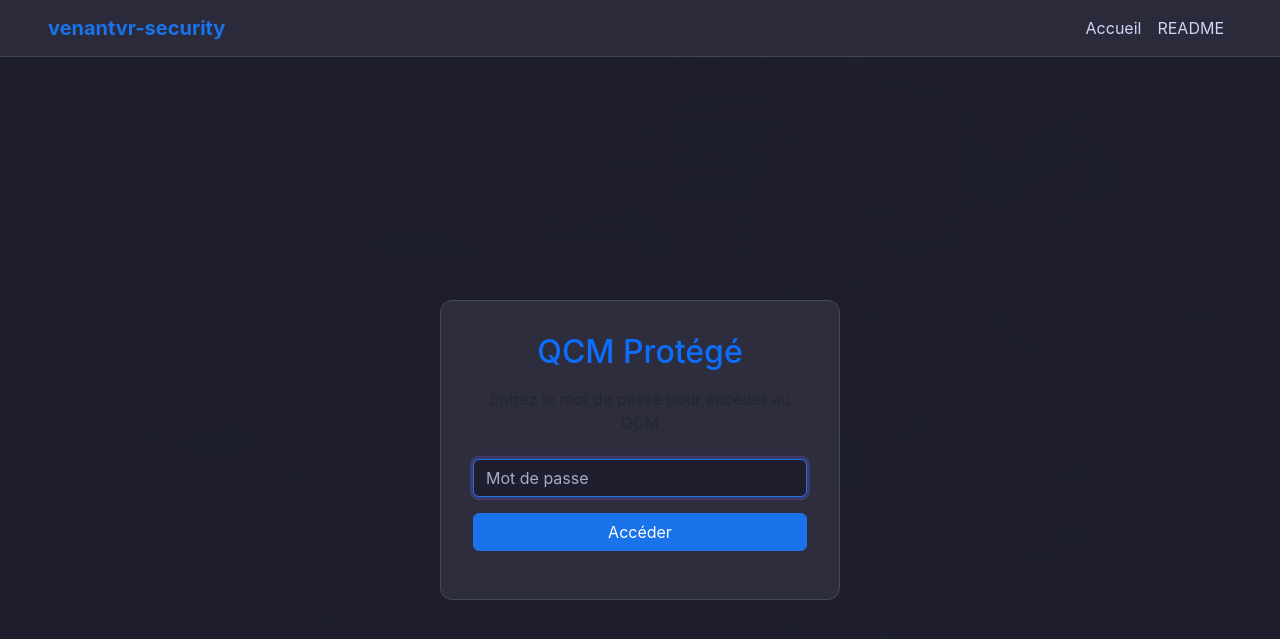
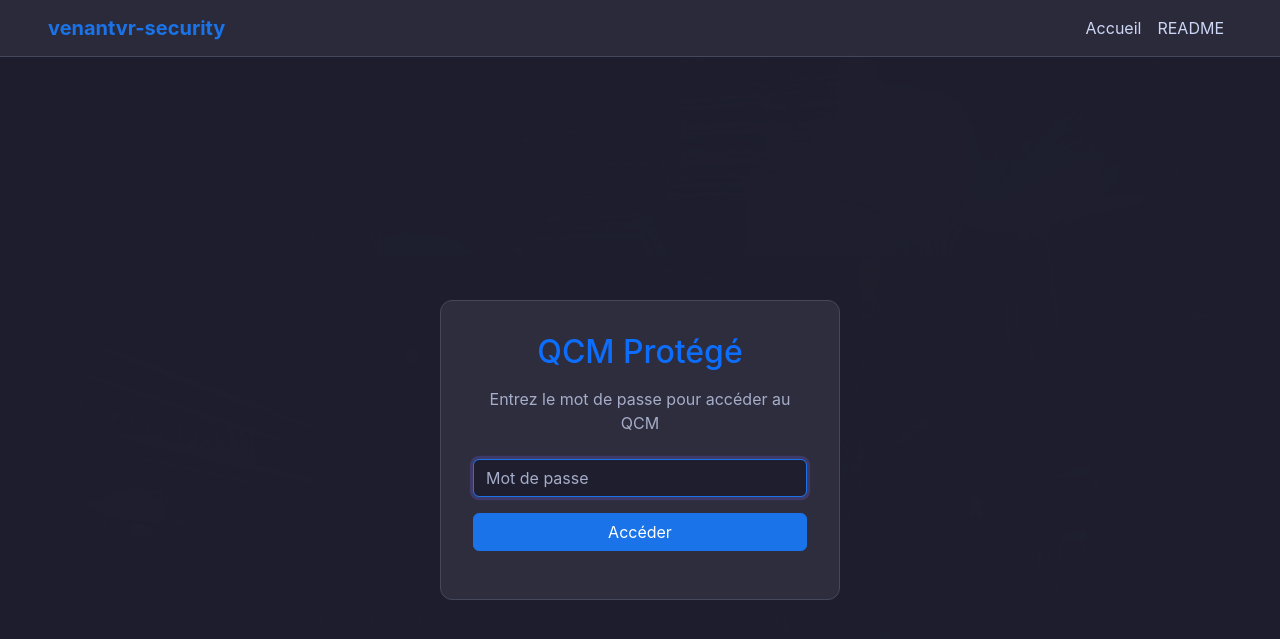
Before and after one commit to venantvr-security/venantvr-security.github.io, a Jekyll site: the page built from repos/Nmap.Strategies/qcm/index.html, in a window 1280 px wide. Shown: the top 639 px of the page. Built offline with Jekyll 4.4.1, drawn with Linux system fonts in a browser that asks for light colours.

Commit message:
Fix contraste text-muted dans la modal mot de passe
Co-Authored-By: Claude Opus 4.5 <noreply@anthropic.com>

```diff
--- a/assets/css/qcm.css
+++ b/assets/css/qcm.css
@@ -37,6 +37,10 @@
     color: #bac2de;
 }
 
+.password-modal .text-muted {
+    color: #a6adc8 !important;
+}
+
 .password-modal input[type="password"]:focus {
     background-color: #1e1e2e;
     color: #cdd6f4;
```
